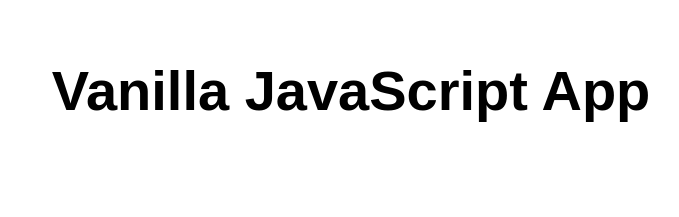
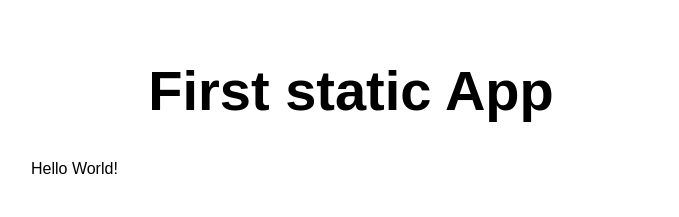
Before and after one commit to bartek-ml/my-first-static-web-app, a website: page src/index.html in a window 1280 px wide. Shown: the whole page, without its empty margins (289-968 px from the left). Drawn offline with Linux system fonts and the light colour scheme.

Commit message:
Update index.html

```diff
--- a/src/index.html
+++ b/src/index.html
@@ -5,12 +5,13 @@
   <meta charset="UTF-8">
   <meta name="viewport" content="width=device-width, initial-scale=1.0">
   <link rel="stylesheet" href="styles.css">
-  <title>Vanilla JavaScript App</title>
+  <title>First App</title>
 </head>
 
 <body>
   <main>
-    <h1>Vanilla JavaScript App</h1>
+    <h1>First static App</h1>
+    <p>Hello World!</p>
   </main>
 </body>
 
```
